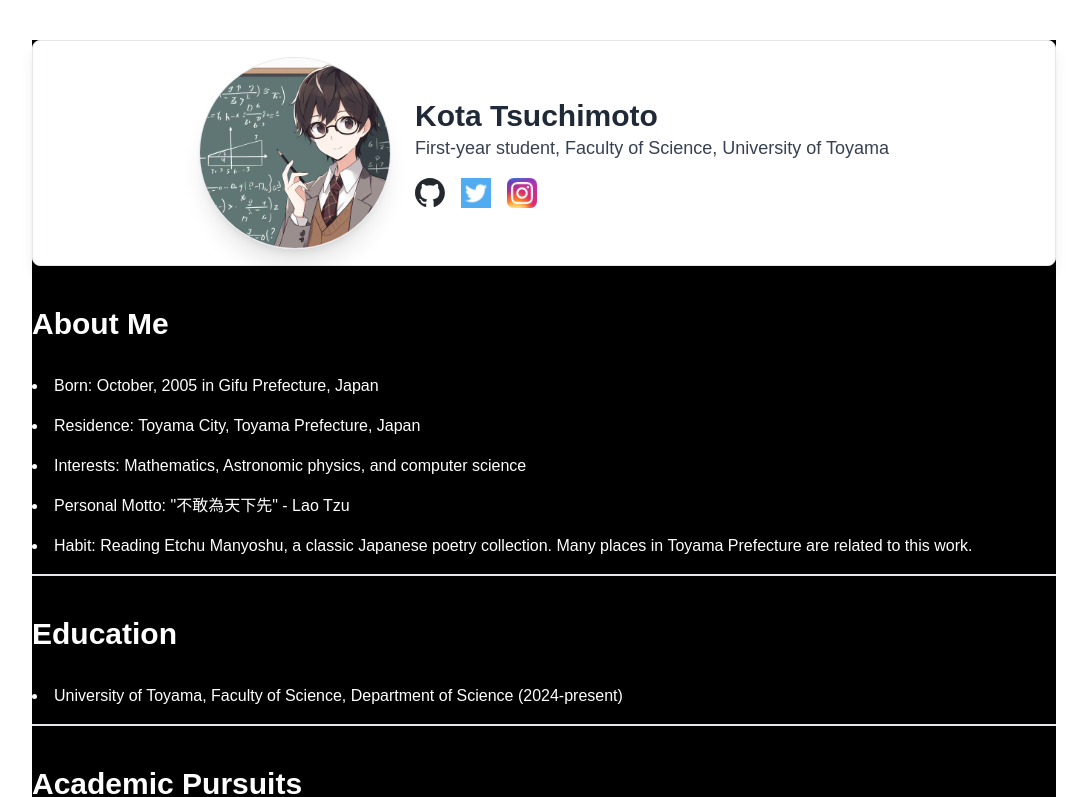
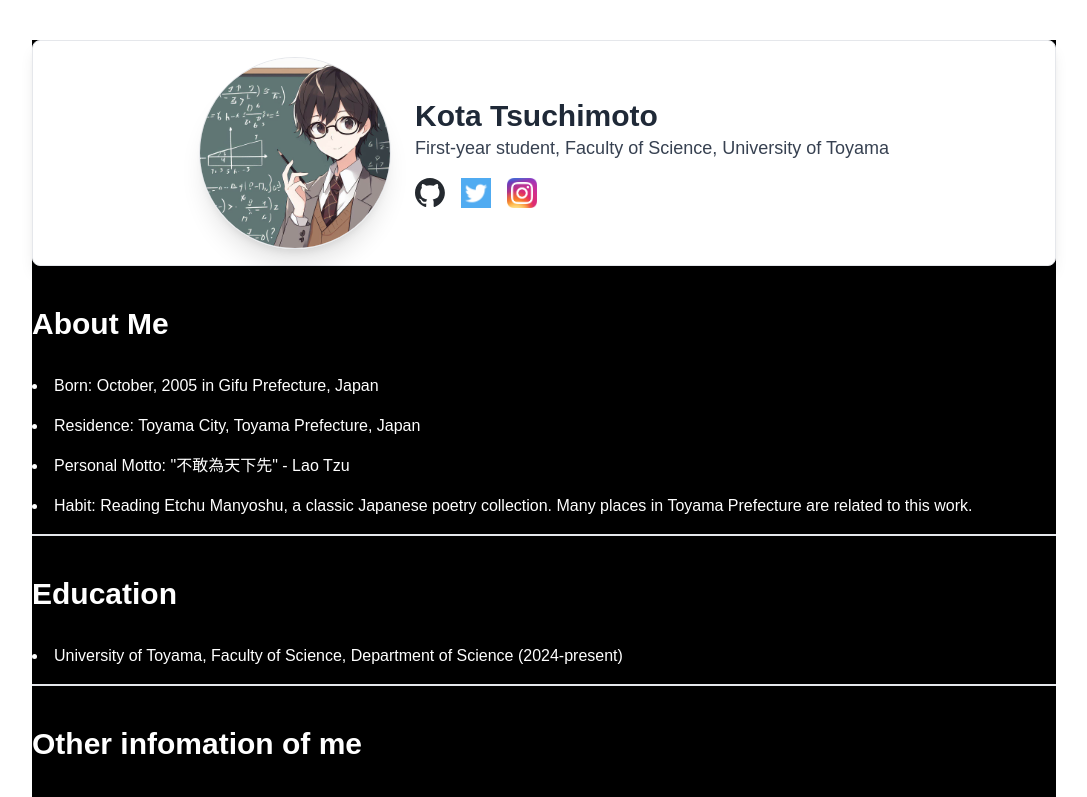
Before and after one commit to mocho271828/mocho271828.github.io, a Next.js app: page / in a window 1280 px wide. Shown: the top 797 px of the page, without its empty margins (96-1183 px from the left). Built offline with nearby package versions, Linux system fonts and the light colour scheme.

Commit message:
Update index.tsx

```diff
--- a/pages/index.tsx
+++ b/pages/index.tsx
@@ -38,7 +38,6 @@ export default function Home() {
           <div className="space-y-4 text-white">
             <li>Born: October, 2005 in Gifu Prefecture, Japan</li>
             <li>Residence: Toyama City, Toyama Prefecture, Japan</li>
-            <li>Interests: Mathematics, Astronomic physics, and computer science</li>
             <li>Personal Motto: &quot;不敢為天下先&quot; - Lao Tzu</li>
             <li>Habit: Reading Etchu Manyoshu, a classic Japanese poetry collection. Many places in Toyama Prefecture are related to this work.</li>
           </div>
@@ -54,7 +53,7 @@ export default function Home() {
 
         {/* Academic Pursuits Section */}
         <section className="mb-10 pb-4 border-b-2 text-white">
-          <h2 className="text-2xl md:text-3xl font-extrabold text-white mb-8">Academic Pursuits</h2>
+          <h2 className="text-2xl md:text-3xl font-extrabold text-white mb-8">Other infomation of me</h2>
           <ul className="list-disc list-inside text-white">
             <li>Representative of Mathle, a self-study seminar circle at the University of Toyama</li>
             <li>Conducting research under faculty supervision since university entrance</li>
```
